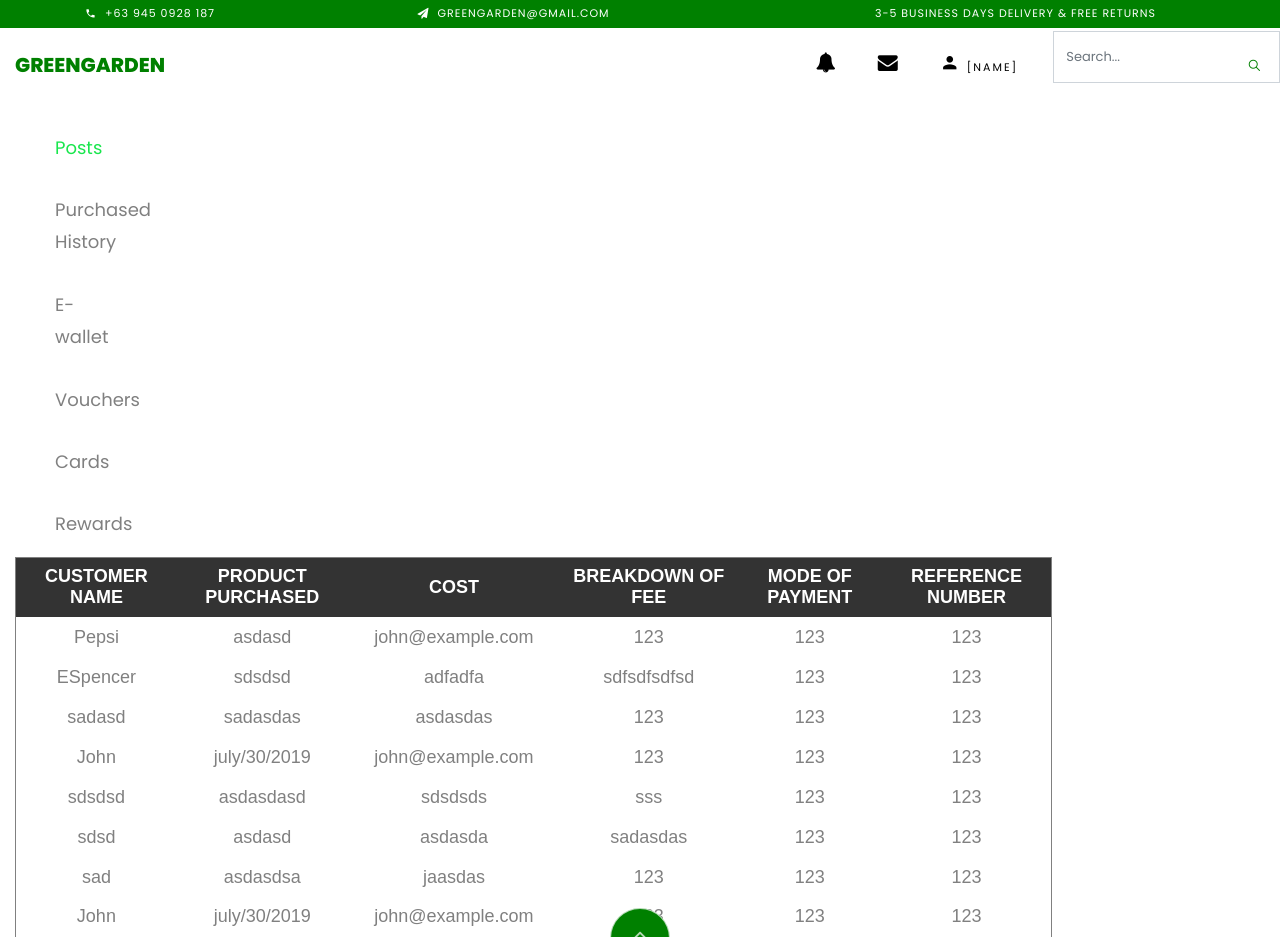
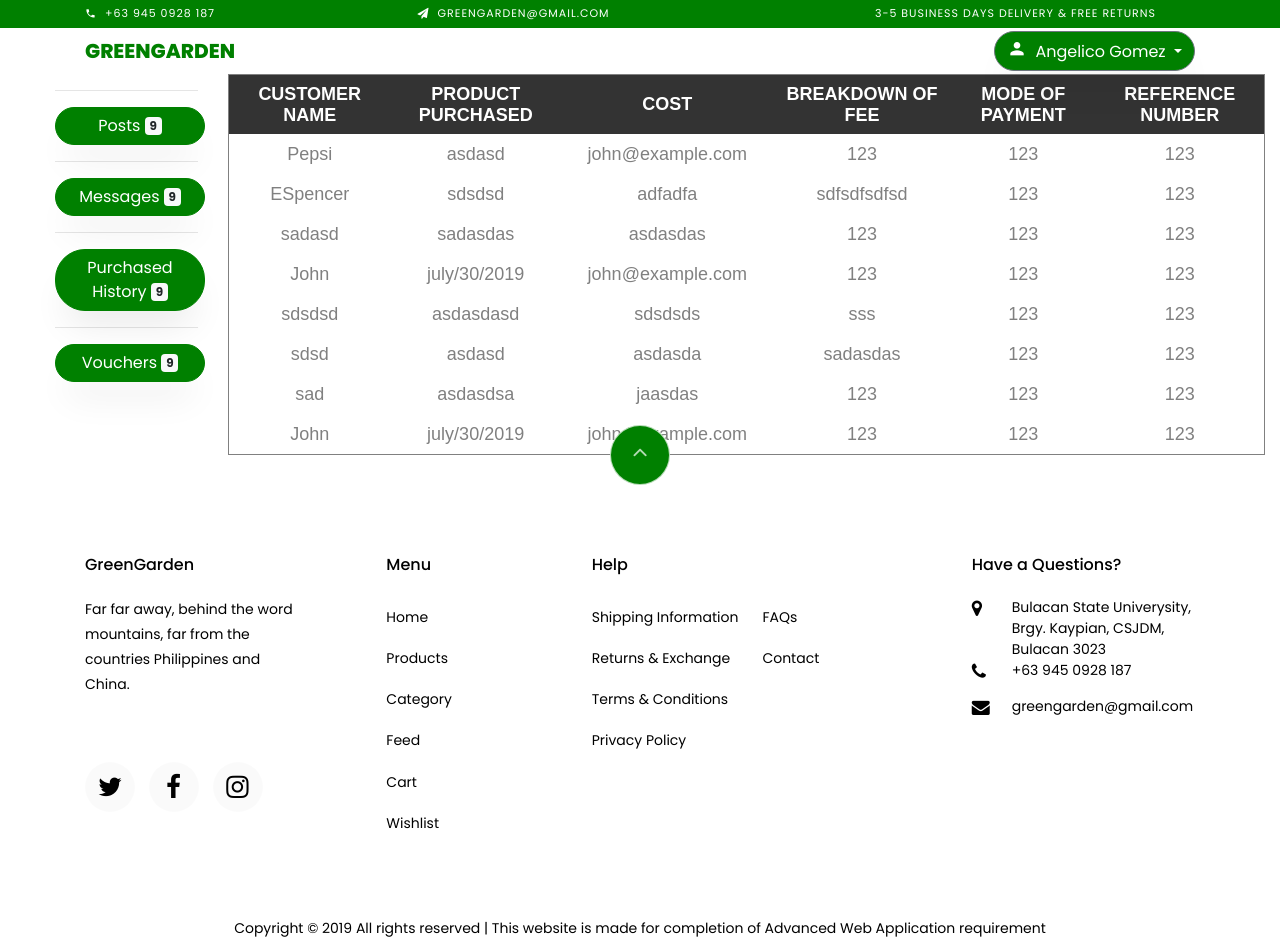
Before and after one commit to allanadan05/greengardenph, a PHP site: page /users.php in a window 1280 px wide. Shown: the top 937 px of the page. Run offline with PHP 8.4, Linux system fonts and the light colour scheme; some libraries are stand-ins or nearby versions; some web fonts are replaced.

Commit message:
Update users.php

```diff
--- a/users.php
+++ b/users.php
@@ -61,22 +61,22 @@
 
             <div class="collapse navbar-collapse" id="ftco-nav">
                 <ul class="navbar-nav ml-auto">
-                    <li class="nav-item cta cta-colored"><a href="#" class="nav-link"><span class="icon-bell"></span></a></li>
-                    <li class="nav-item cta cta-colored"><a href="#" class="nav-link"><span class="icon-envelope"></span></a></li>
-                    <li class="nav-item cta cta-colored"><a href="profile.html" class="nav-link"><span class="icon-person"></span> [name]</a></li>
+                                 <div class="dropdown">
+  <button class="btn btn-secondary dropdown-toggle" style="background-color:green;"type="button" id="dropdownMenuButton" data-toggle="dropdown" aria-haspopup="true" aria-expanded="false">
+   <span class="icon-person"></span>&nbsp Angelico Gomez
+  </button>
+  <div class="dropdown-menu" aria-labelledby="dropdownMenuButton">
+    <a class="dropdown-item" href="#">Account</a>
+    <a class="dropdown-item" href="#">Settings</a>
+    <a class="dropdown-item" href="#">Logout</a
+
+</div>
+
                 </ul>
             </div>
         </div>
 
         <!-- Search Bar -->
-
-
-        <form action="index.html" class="search-form">
-            <form class="form-group">
-                <span class="icon ion-ios-search" style="color: green ;"></span>
-                <input type="text" class="form-control" placeholder="Search..." style="font-size: small;">
-            </form>
-        </form>
 
     </nav>
 
@@ -86,16 +86,28 @@
     <div class="container-fluid">
         <div class="row"><!-- row -->
                 <!-- SIDEBAR -->
-                <div class="side-bar">
-                    <div class="col-sm-2">
+                <div class="col-sm-2">
+                    <div class="side-bar">
                     <ul>
+                    <hr><button type="button"style="width:150px;" class="btn btn-primary">
+                    Posts <span class="badge badge-light">9</span>
+                    <span class="sr-only">unread messages</span>
+                    </button></hr>
+                    <hr><button type="button"style="width:150px;" class="btn btn-primary">
+                    Messages <span class="badge badge-light">9</span>
+                    <span class="sr-only">unread messages</span>
+                    </button></hr>
+                    <hr> <button type="button"style="width:150px;" class="btn btn-primary">
+                    Purchased History <span class="badge badge-light">9</span>
+                    <span class="sr-only">unread messages</span>
+                    </button></hr>
+                    <hr><button type="button"style="width:150px;" class="btn btn-primary">
+                    Vouchers <span class="badge badge-light">9</span>
+                    <span class="sr-only">unread messages</span>
+                    </button></hr>
 
-                        <li><a href="#posts" class="active">Posts</a></li>
-                        <li><a href="#purchased">Purchased History</a></li>
-                        <li><a href="#wallet">E-wallet</a></Li>
-                        <li><a href="#vouchers">Vouchers</a></li>
-                        <li><a href="#cards">Cards</a></li>
-                        <li><a href="#rewards">Rewards</a> </li>
+
+
 
                     </ul>
                     </div>
@@ -190,7 +202,7 @@
                     </div>
                     <!-- /ADMIN TABLE -->
                 <!-- /TABLE -->
-
+              </div>
         </div><!-- /row -->
     </div>
     <!-- /CONTENT -->
```
